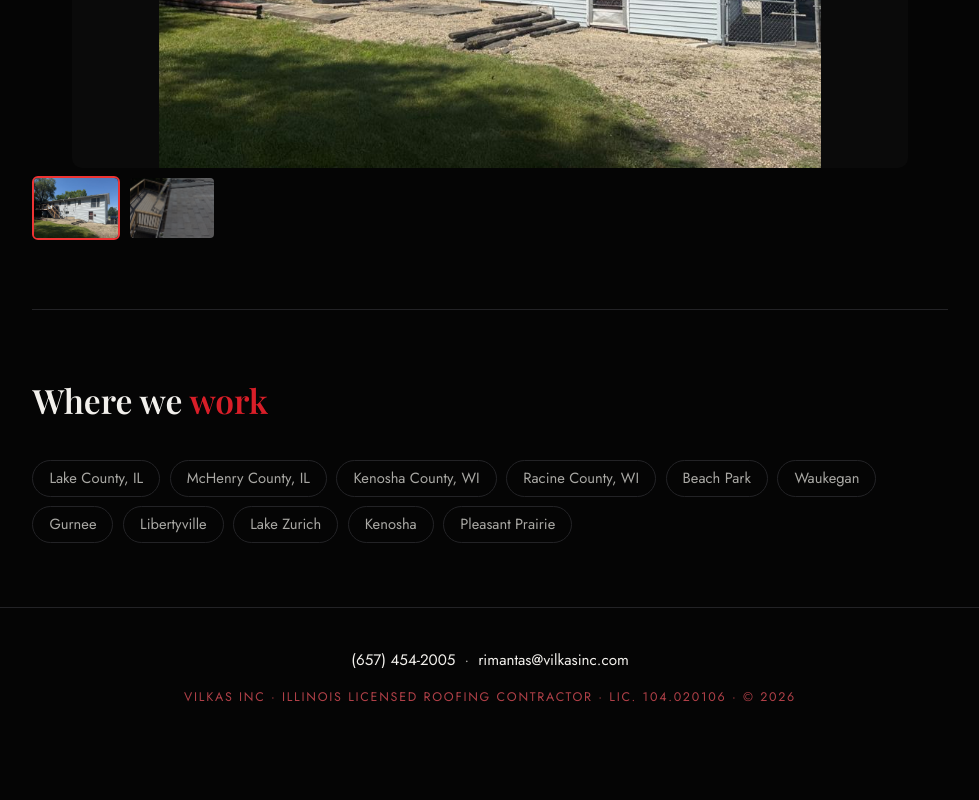
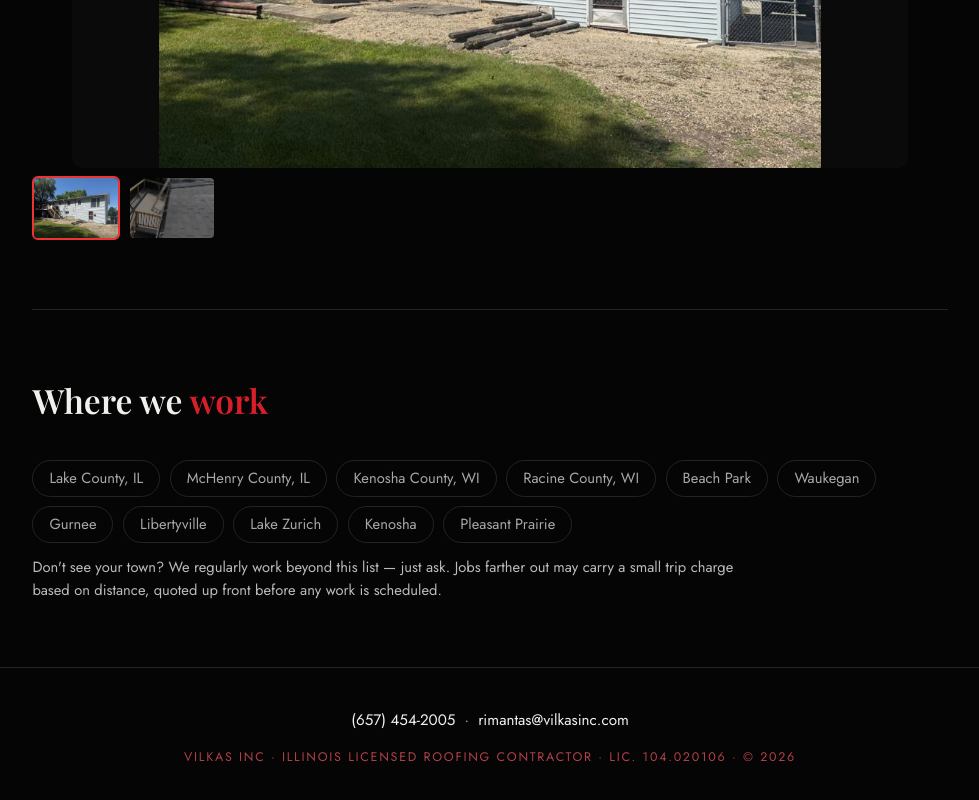
Before and after one commit to vilkasinc-lang/vilkas-site, a plain HTML site: page index.html in a window 1280 px wide. Shown: the part 2813-3613 px from the top of the page, without its empty margins (150-1129 px from the left). Before the commit the page ends 3569 px from the top, so only its background shows below. Drawn offline with nearby package versions, Linux system fonts and the light colour scheme.

Commit message:
areas: unlisted-towns disclaimer (his ask; no fee amounts published)

```diff
--- a/index.html
+++ b/index.html
@@ -110,6 +110,7 @@
   .workthumbs img { height: 64px; width: 88px; object-fit: cover; flex: 0 0 auto; border-radius: 6px; cursor: pointer; opacity: .55; border: 2px solid transparent; }
   .workthumbs img.on { opacity: 1; border-color: #e33; }
   @media (max-width: 560px) { .worknav { display: none; } .workfeature { max-height: 48vh; } }
+  .areas-note { margin-top: .8rem; font-size: .92rem; color: #bbb; max-width: 46rem; }
 </style>
 </head>
 <body>
@@ -242,6 +243,9 @@
       <span>Beach Park</span><span>Waukegan</span><span>Gurnee</span><span>Libertyville</span>
       <span>Lake Zurich</span><span>Kenosha</span><span>Pleasant Prairie</span>
     </div>
+    <p class="areas-note">Don't see your town? We regularly work beyond this list —
+       just ask. Jobs farther out may carry a small trip charge based on distance,
+       quoted up front before any work is scheduled.</p>
   </section>
 </main>
 
```
